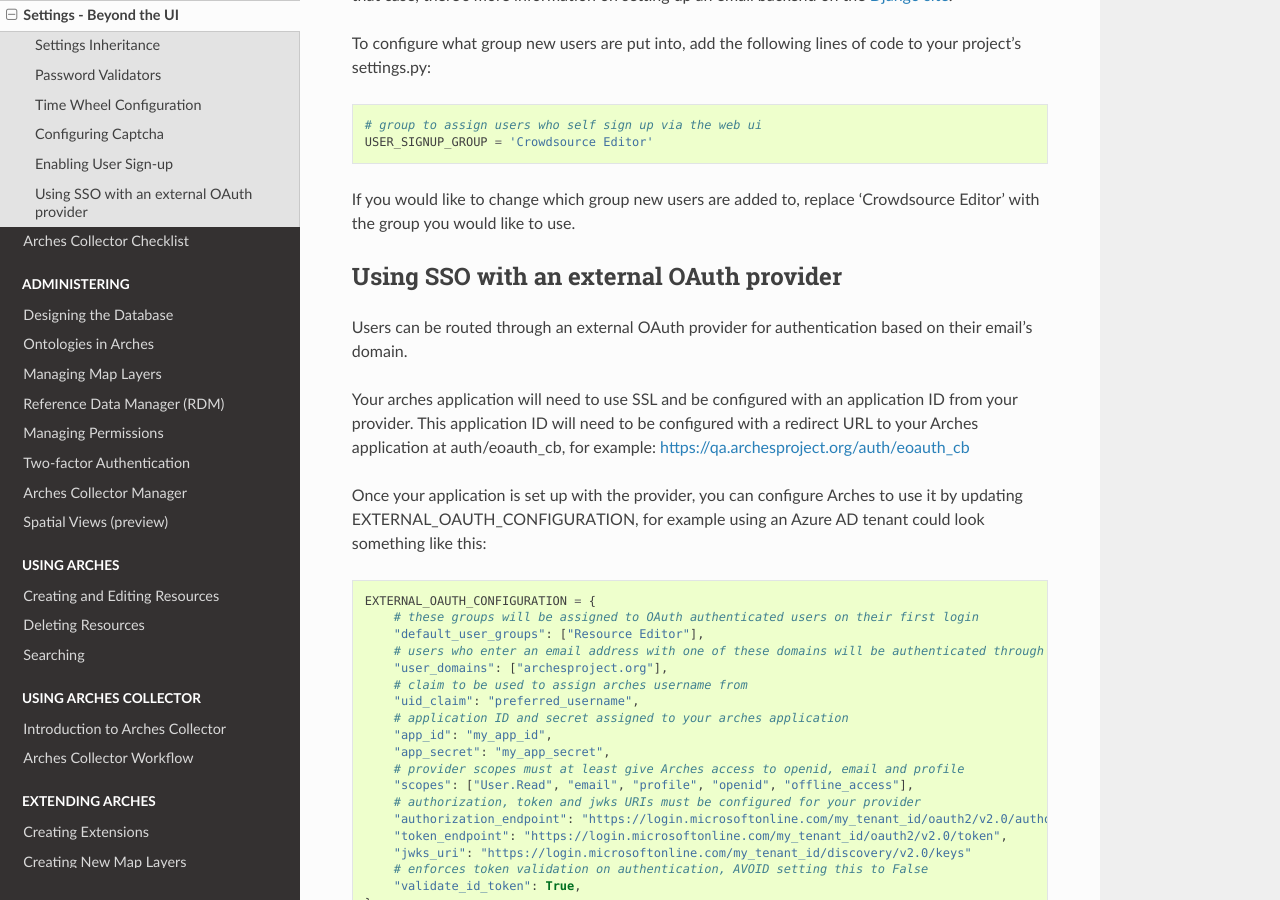
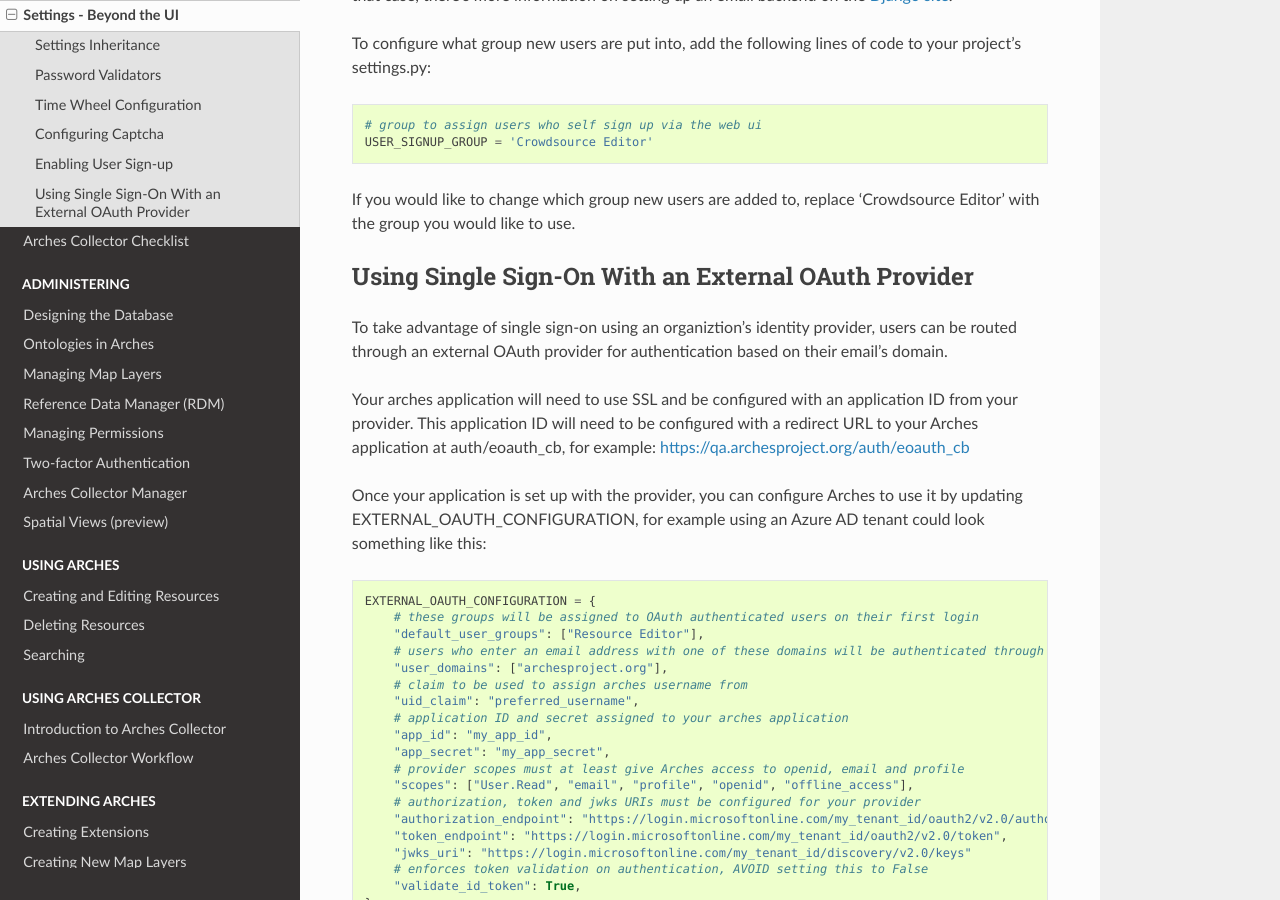
Before and after one commit to archesproject/arches-docs, a Sphinx documentation site: the page built from docs/settings-beyond-the-ui.txt, in a window 1280 px wide and 900 px high, scrolled down 4760 px. Built offline with Sphinx 7.4.7 and the Read the Docs theme 2.0.0, drawn with Linux system fonts in a browser that asks for light colours.

Commit message:
clarifies SSO and use case

```diff
--- a/docs/settings-beyond-the-ui.txt
+++ b/docs/settings-beyond-the-ui.txt
@@ -179,10 +179,10 @@
 
 If you would like to change which group new users are added to, replace 'Crowdsource Editor' with the group you would like to use.
 
-Using SSO with an external OAuth provider
------------------------------------------
+Using Single Sign-On With an External OAuth Provider
+----------------------------------------------------
 
-Users can be routed through an external OAuth provider for authentication based on their email's domain.
+To take advantage of single sign-on using an organiztion's identity provider, users can be routed through an external OAuth provider for authentication based on their email's domain.
 
 Your arches application will need to use SSL and be configured with an application ID from your provider.  This application ID will need to be configured with a redirect URL to your Arches application at auth/eoauth_cb, for example: https://qa.archesproject.org/auth/eoauth_cb
 
```
